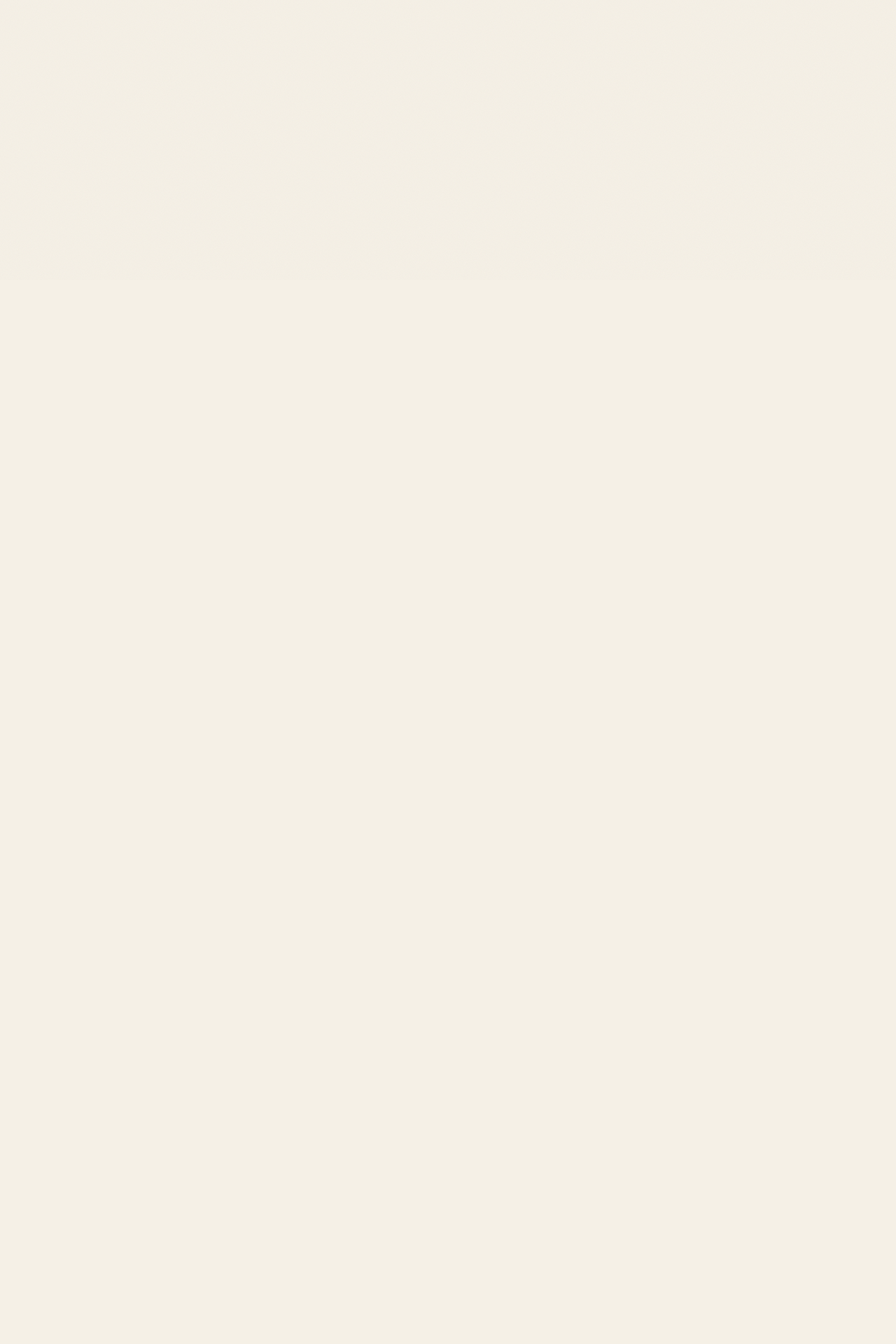
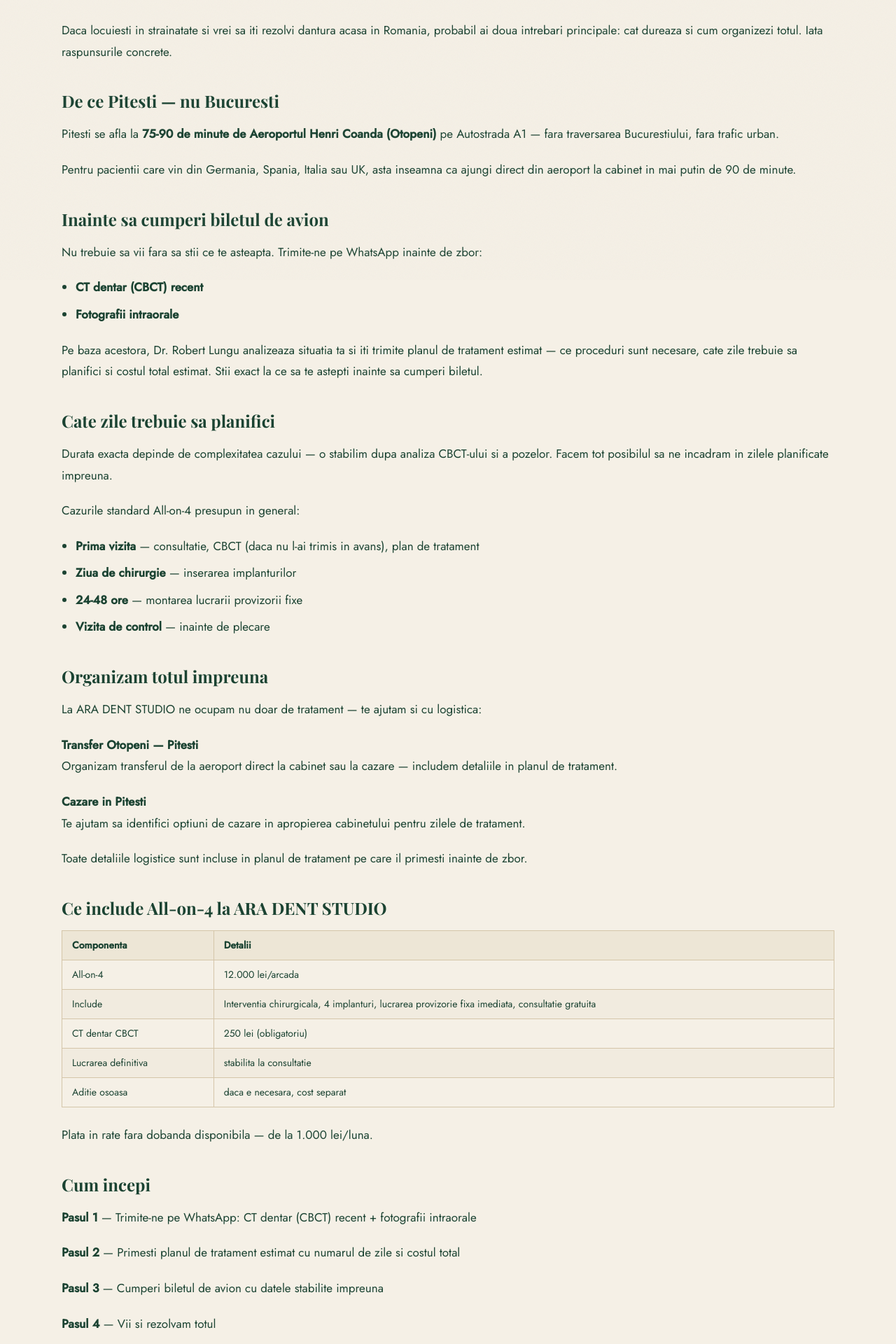
Before and after one commit to Rbt1/aradentpitesti, a Next.js app: page /blog/all-on-4-diaspora-ghid-pacient in a window 1280 px wide. Before the commit this address had no page. Shown: the part 400-2320 px from the top of the page at 70% size. Before the commit the page ends 800 px from the top, so only its background shows below. Built offline with nearby package versions, Linux system fonts and the light colour scheme.

Commit message:
adaug articol blog - all on 4 diaspora ghid pacient

```diff
--- a/app/sitemap.ts
+++ b/app/sitemap.ts
@@ -47,5 +47,6 @@ export default function sitemap(): MetadataRoute.Sitemap {
     { url: `${base}/servicii/extractie-masea-de-minte`, lastModified: now, changeFrequency: 'monthly', priority: 0.8 },
     { url: `${base}/servicii/aditie-osoasa-sinus-lift`, lastModified: now, changeFrequency: 'monthly', priority: 0.8 },
     { url: `${base}/blog/cat-costa-dantuta-fixa-implanturi-pitesti-2026`, lastModified: now, changeFrequency: 'monthly', priority: 0.9 },
+    { url: `${base}/blog/all-on-4-diaspora-ghid-pacient`, lastModified: now, changeFrequency: 'monthly', priority: 0.9 },
   ]
 }
--- a/data/articole.ts
+++ b/data/articole.ts
@@ -1459,6 +1459,67 @@ export const articole: Articol[] = [
     <p>Consultatie gratuita. CT dentar: 250 lei. La consultatie stabilim planul complet si costul exact pentru situatia ta — inclusiv daca e necesara aditie osoasa si ce presupune lucrarea definitiva.</p>
   `,
   },
+  {
+    slug: 'all-on-4-diaspora-ghid-pacient',
+    title: 'All-on-4 in vacanta — ghidul pacientului din diaspora',
+    metaDescription: 'Faci All-on-4 in Romania in vacanta? Trimite CBCT + poze pe WhatsApp si primesti planul de tratament inainte sa cumperi biletul. Transfer Otopeni disponibil. ARA DENT STUDIO Pitesti.',
+    excerpt: 'Locuiesti in strainatate si vrei sa iti rezolvi dantura acasa in Romania? Iata cum planificam impreuna tratamentul All-on-4 inainte sa cumperi biletul de avion.',
+    date: '2026-08-30',
+    continut: `
+    <p>Daca locuiesti in strainatate si vrei sa iti rezolvi dantura acasa in Romania, probabil ai doua intrebari principale: cat dureaza si cum organizezi totul. Iata raspunsurile concrete.</p>
+
+    <h2>De ce Pitesti — nu Bucuresti</h2>
+    <p>Pitesti se afla la <strong>75-90 de minute de Aeroportul Henri Coanda (Otopeni)</strong> pe Autostrada A1 — fara traversarea Bucurestiului, fara trafic urban.</p>
+    <p>Pentru pacientii care vin din Germania, Spania, Italia sau UK, asta inseamna ca ajungi direct din aeroport la cabinet in mai putin de 90 de minute.</p>
+
+    <h2>Inainte sa cumperi biletul de avion</h2>
+    <p>Nu trebuie sa vii fara sa stii ce te asteapta. Trimite-ne pe WhatsApp inainte de zbor:</p>
+    <ul>
+      <li><strong>CT dentar (CBCT) recent</strong></li>
+      <li><strong>Fotografii intraorale</strong></li>
+    </ul>
+    <p>Pe baza acestora, Dr. Robert Lungu analizeaza situatia ta si iti trimite planul de tratament estimat — ce proceduri sunt necesare, cate zile trebuie sa planifici si costul total estimat. Stii exact la ce sa te astepti inainte sa cumperi biletul.</p>
+
+    <h2>Cate zile trebuie sa planifici</h2>
+    <p>Durata exacta depinde de complexitatea cazului — o stabilim dupa analiza CBCT-ului si a pozelor. Facem tot posibilul sa ne incadram in zilele planificate impreuna.</p>
+    <p>Cazurile standard All-on-4 presupun in general:</p>
+    <ul>
+      <li><strong>Prima vizita</strong> — consultatie, CBCT (daca nu l-ai trimis in avans), plan de tratament</li>
+      <li><strong>Ziua de chirurgie</strong> — inserarea implanturilor</li>
+      <li><strong>24-48 ore</strong> — montarea lucrarii provizorii fixe</li>
+      <li><strong>Vizita de control</strong> — inainte de plecare</li>
+    </ul>
+
+    <h2>Organizam totul impreuna</h2>
+    <p>La ARA DENT STUDIO ne ocupam nu doar de tratament — te ajutam si cu logistica:</p>
+    <p><strong>Transfer Otopeni — Pitesti</strong><br/>
+    Organizam transferul de la aeroport direct la cabinet sau la cazare — includem detaliile in planul de tratament.</p>
+    <p><strong>Cazare in Pitesti</strong><br/>
+    Te ajutam sa identifici optiuni de cazare in apropierea cabinetului pentru zilele de tratament.</p>
+    <p>Toate detaliile logistice sunt incluse in planul de tratament pe care il primesti inainte de zbor.</p>
+
+    <h2>Ce include All-on-4 la ARA DENT STUDIO</h2>
+    <table>
+      <thead>
+        <tr><th>Componenta</th><th>Detalii</th></tr>
+      </thead>
+      <tbody>
+        <tr><td>All-on-4</td><td>12.000 lei/arcada</td></tr>
+        <tr><td>Include</td><td>Interventia chirurgicala, 4 implanturi, lucrarea provizorie fixa imediata, consultatie gratuita</td></tr>
+        <tr><td>CT dentar CBCT</td><td>250 lei (obligatoriu)</td></tr>
+        <tr><td>Lucrarea definitiva</td><td>stabilita la consultatie</td></tr>
+        <tr><td>Aditie osoasa</td><td>daca e necesara, cost separat</td></tr>
+      </tbody>
+    </table>
+    <p>Plata in rate fara dobanda disponibila — de la 1.000 lei/luna.</p>
+
+    <h2>Cum incepi</h2>
+    <p><strong>Pasul 1</strong> — Trimite-ne pe WhatsApp: CT dentar (CBCT) recent + fotografii intraorale</p>
+    <p><strong>Pasul 2</strong> — Primesti planul de tratament estimat cu numarul de zile si costul total</p>
+    <p><strong>Pasul 3</strong> — Cumperi biletul de avion cu datele stabilite impreuna</p>
+    <p><strong>Pasul 4</strong> — Vii si rezolvam totul</p>
+  `,
+  },
 ]
 
 const MONTHS_RO = [
```
